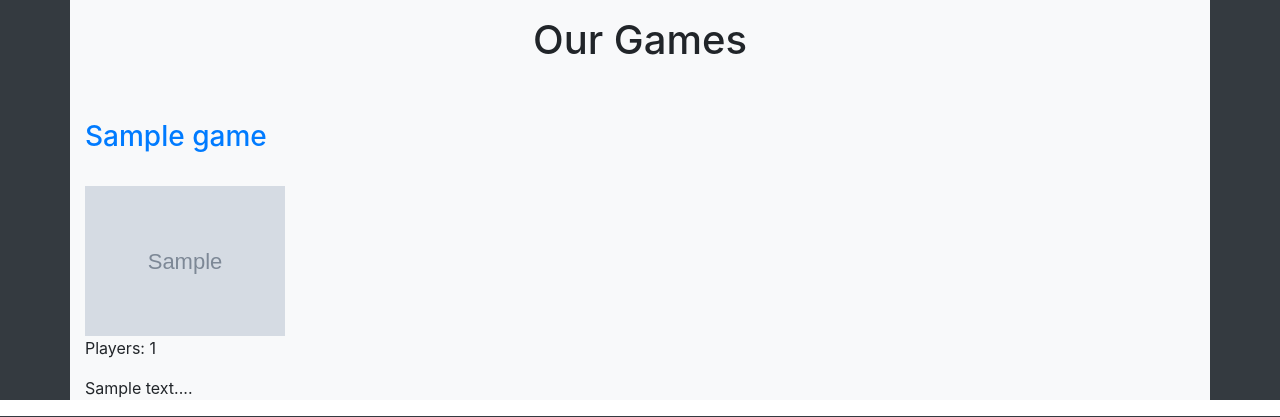
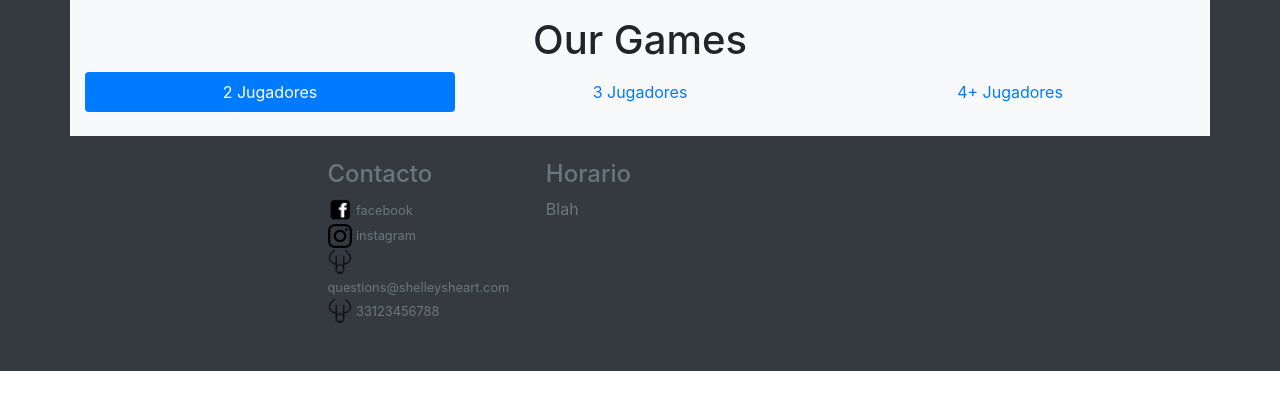
Before and after one commit to ScoffM/shelleys-heart, a Django app: page /games/ in a window 1280 px wide. Shown: the part 76-493 px from the top of the page. Run offline with Django 3.2, Linux system fonts and the light colour scheme; tables that the repository leaves empty hold one stand-in row (values such as "Sample post"); grey boxes marked "Sample" are stand-in pictures; some libraries are stand-ins or nearby versions.

Commit message:
Added pill? navigation to the games

```diff
--- a/boardgames/templates/boardgames/all.html
+++ b/boardgames/templates/boardgames/all.html
@@ -3,11 +3,84 @@
 {% block content %}
 
 <main role="main" class="bg-dark">
+
+
     <div class="container bg-light">
         <h1 class="text-center pt-3">Our Games</h1>
-        <br />
-        <br />
 
+        <ul class="nav nav-pills nav-justified" id="pills-tab" role="tablist">
+            <li class="nav-item">
+                <a class="nav-link active" id="pills-2p-tab" data-toggle="pill" href="#pills-2p" role="tab" aria-controls="pills-home" aria-selected="true">2 Jugadores</a>
+            </li>
+            <li class="nav-item">
+                <a class="nav-link" id="pills-3p-tab" data-toggle="pill" href="#pills-3p" role="tab" aria-controls="pills-3p" aria-selected="false">3 Jugadores</a>
+            </li>
+            <li class="nav-item">
+                <a class="nav-link" id="pills-4p-tab" data-toggle="pill" href="#pills-4p" role="tab" aria-controls="pills-4p" aria-selected="false">4+ Jugadores</a>
+            </li>
+        </ul>
+        <br>
+
+        <div class="tab-content" id="pills-tabContent">
+            <div class="tab-pane fade show active" id="pills-2p" role="tabpanel" aria-labelledby="pills-2p-tab">
+                {% for game in player2 %}
+                <a href="{% url 'game_detail' game.name %}"><h3>{{ game.name }}</h3></a>
+                <br />
+                <img class="img-fluid" src="{{ game.image.url }}" height=200 width=200 />
+                <br />
+                <p> Players: {{ game.players }}</p>
+                <p>{{ game.summary }}</p>
+                {% endfor %}
+            </div>
+            <div class="tab-pane fade" id="pills-3p" role="tabpanel" aria-labelledby="pills-3p-tab">
+                {% for game in player3 %}
+                <a href="{% url 'game_detail' game.name %}"><h3>{{ game.name }}</h3></a>
+                <br />
+                <img class="img-fluid" src="{{ game.image.url }}" height=200 width=200 />
+                <br />
+                <p> Players: {{ game.players }}</p>
+                <p>{{ game.summary }}</p>
+                {% endfor %}
+            </div>
+            <div class="tab-pane fade" id="pills-4p" role="tabpanel" aria-labelledby="pills-4p-tab">
+                {% for game in player4 %}
+                <a href="{% url 'game_detail' game.name %}"><h3>{{ game.name }}</h3></a>
+                <br />
+                <img class="img-fluid" src="{{ game.image.url }}" height=200 width=200 />
+                <br />
+                <p> Players: {{ game.players }}</p>
+                <p>{{ game.summary }}</p>
+                {% endfor %}
+            </div>
+        </div>
+
+
+
+
+
+<!--        <ul class="nav nav-tabs">
+          <li class="active"> <a data-toggle="tab" href="#menu0">Home</a></li>
+          <li><a data-toggle="tab" href="#menu1">Menu 1</a></li>
+          <li><a data-toggle="tab" href="#menu2">Menu 2</a></li>
+        </ul>
+
+        <div class="tab-content">
+          <div id="menu0" class="tab-pane fade active">
+            <h3>HOME</h3>
+            <p>Some content.</p>
+          </div>
+          <div id="menu1" class="tab-pane fade">
+            <h3>Menu 1</h3>
+            <p>Some content in menu 1.</p>
+          </div>
+          <div id="menu2" class="tab-pane fade">
+            <h3>Menu 2</h3>
+            <p>Some content in menu 2.</p>
+          </div>
+        </div>-->
+
+
+        <!--
         {% for game in games.all %}
         <a href="{% url 'game_detail' game.name %}"><h3>{{ game.name }}</h3></a>
         <br />
@@ -16,7 +89,9 @@
         <p> Players: {{ game.players }}</p>
         <p>{{ game.summary }}</p>
         {% endfor %}
+        -->
     </div>
+
 
 </main>
 {% endblock %}
--- a/boardgames/views.py
+++ b/boardgames/views.py
@@ -5,7 +5,11 @@ from .models import Game
 
 def all_games(request):
     games = Game.objects
-    return render(request, 'boardgames/all.html', {'games': games})
+    p2 = [game for game in games.all() if game.players == 2]
+    p3 = [game for game in games.all() if game.players == 3]
+    p4 = [game for game in games.all() if game.players == 4]
+
+    return render(request, 'boardgames/all.html', {'player2': p2, 'player3': p3, 'player4': p4})
 
 
 def detail(request, game_id):
```
